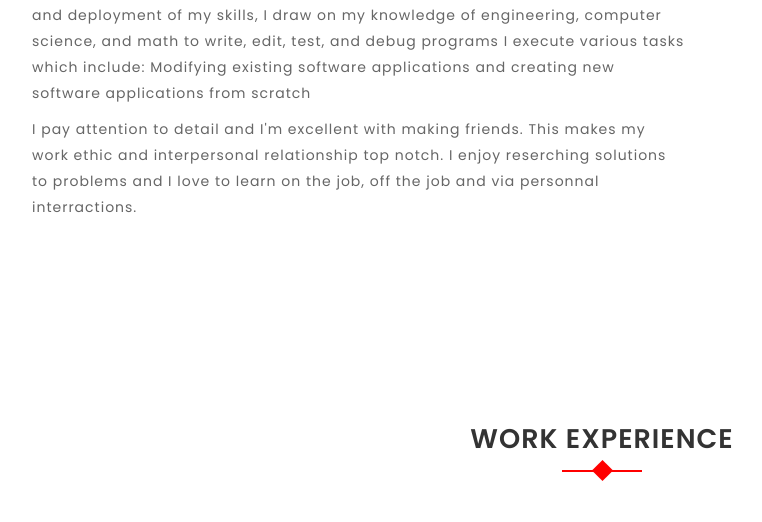
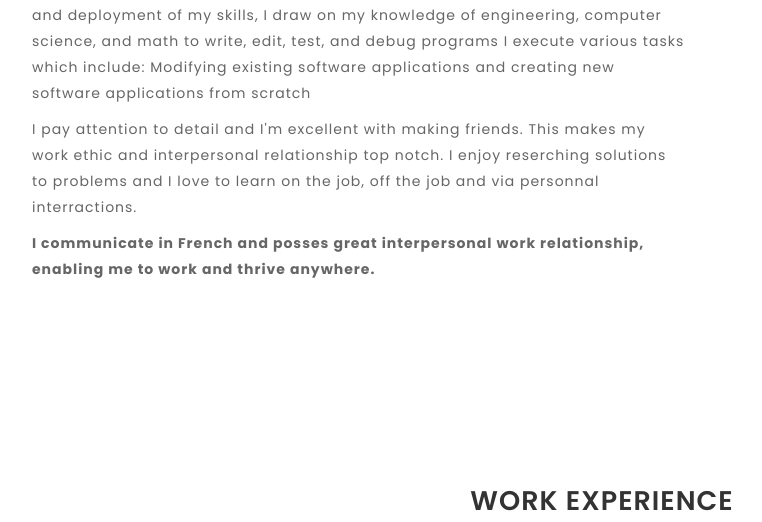
Before and after one commit to siegfred14/myportfolio, a Django app: page / in a window 1280 px wide. Shown: the part 1003-1525 px from the top of the page, without its empty margins (38-800 px from the left). Run offline with Django 3.2, Linux system fonts and the light colour scheme; some libraries are stand-ins or nearby versions.

Commit message:
About mark up modified

```diff
--- a/templates/home.html
+++ b/templates/home.html
@@ -40,6 +40,9 @@
                         <p>
                             I pay attention to detail and I'm excellent with making friends. This makes my work ethic and interpersonal relationship top notch.
                             I enjoy reserching solutions to problems and I love to learn on the job, off the job and via personnal interractions.
+                        </p>
+                        <p>
+                            <b>I communicate in French and posses great interpersonal work relationship, enabling me to work and thrive anywhere. </b>
                         </p>
 
                     </div>
```
